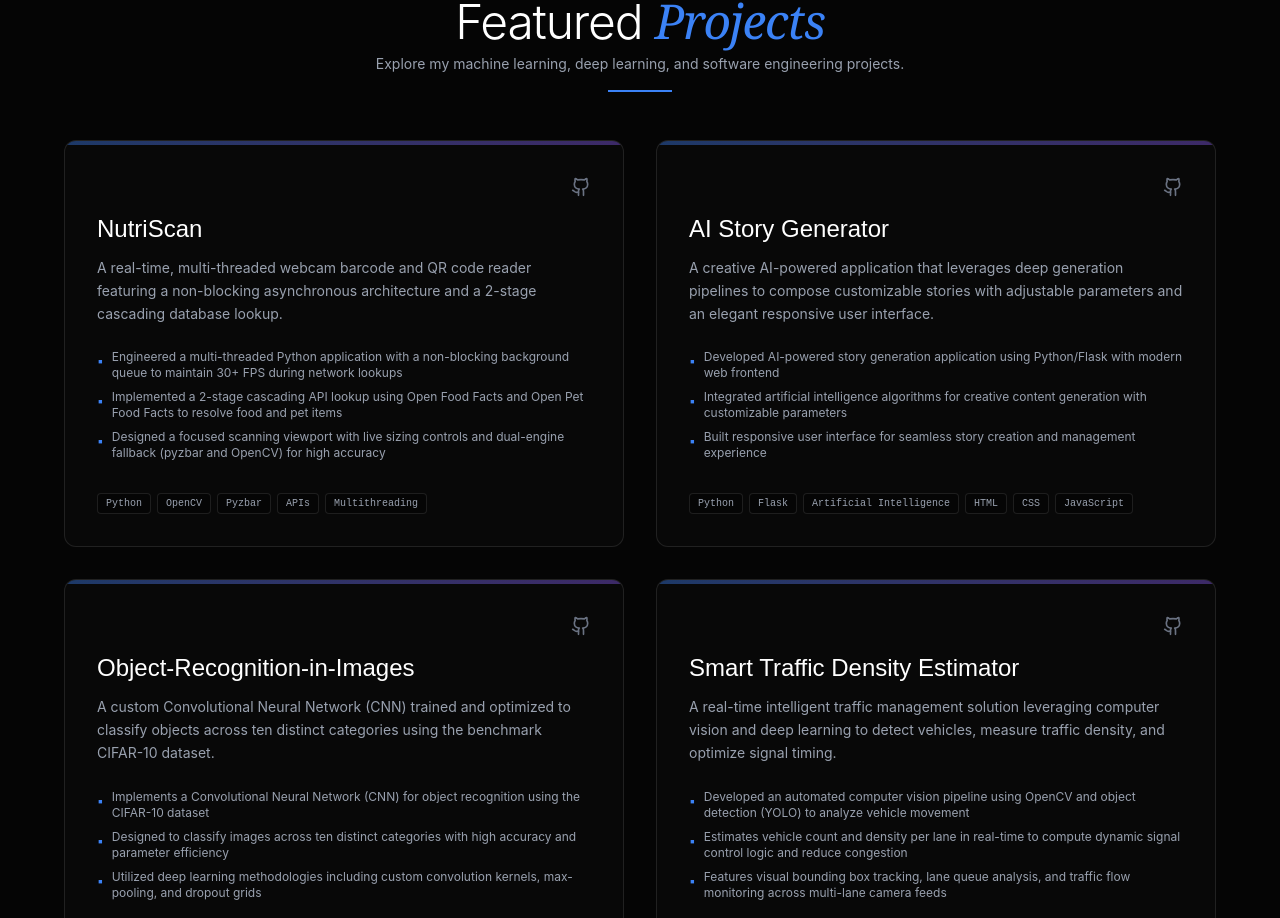
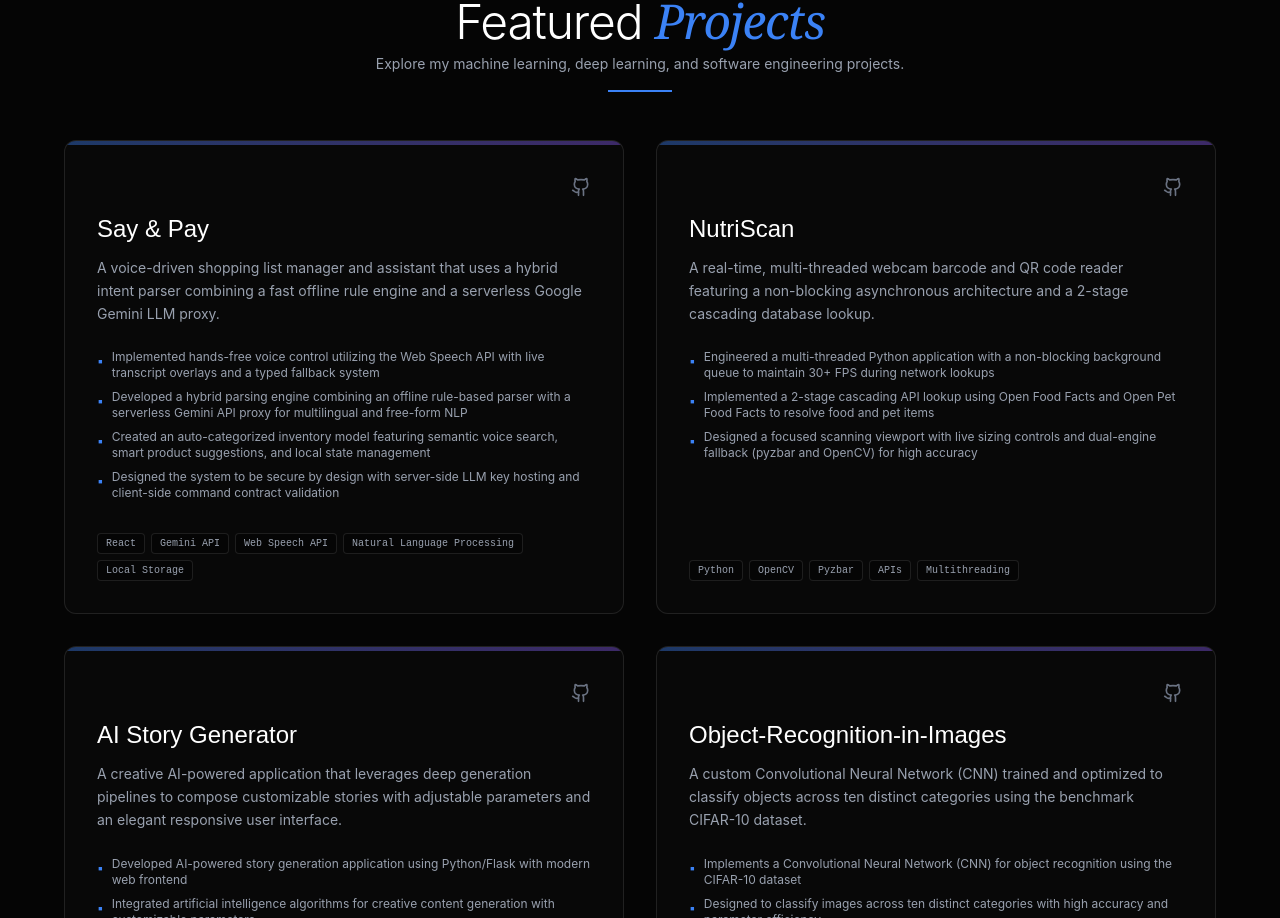
Before and after one commit to ANISHYADAV19/Portfolio, a React (Vite) app: page / in a window 1280 px wide. Shown: the part 1882-2800 px from the top of the page. Built offline with nearby package versions, Linux system fonts and the light colour scheme.

Commit message:
Add Say & Pay project to portfolio

```diff
--- a/src/components/Projects.tsx
+++ b/src/components/Projects.tsx
@@ -11,6 +11,19 @@ interface ProjectItem {
 
 export default function Projects() {
   const projects: ProjectItem[] = [
+    {
+      id: "say-pay",
+      title: "Say & Pay",
+      description: "A voice-driven shopping list manager and assistant that uses a hybrid intent parser combining a fast offline rule engine and a serverless Google Gemini LLM proxy.",
+      bullets: [
+        "Implemented hands-free voice control utilizing the Web Speech API with live transcript overlays and a typed fallback system",
+        "Developed a hybrid parsing engine combining an offline rule-based parser with a serverless Gemini API proxy for multilingual and free-form NLP",
+        "Created an auto-categorized inventory model featuring semantic voice search, smart product suggestions, and local state management",
+        "Designed the system to be secure by design with server-side LLM key hosting and client-side command contract validation"
+      ],
+      technologies: ["React", "Gemini API", "Web Speech API", "Natural Language Processing", "Local Storage"],
+      githubUrl: "https://github.com/ANISHYADAV19/Say-Pay"
+    },
     {
       id: "nutriscan",
       title: "NutriScan",
```
